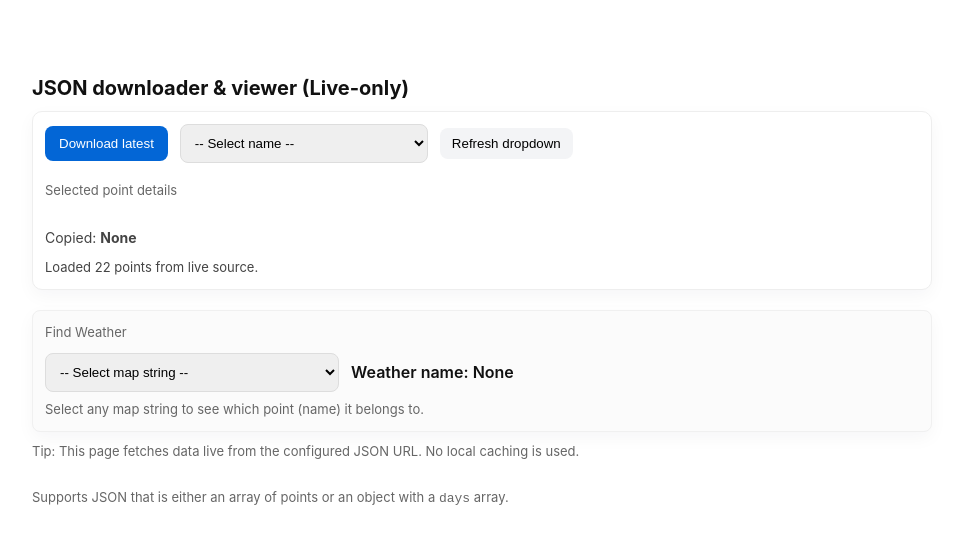
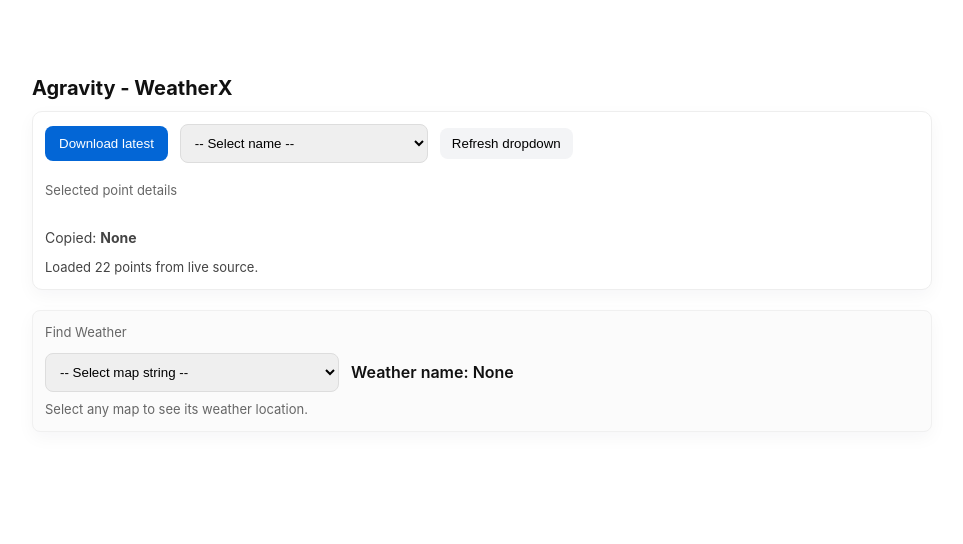
Before and after one commit to agravity-systems/weather, a plain HTML site: page indexv2.html in a window 1280 px wide. Shown: the whole page, without its empty margins (158-1121 px from the left). Drawn offline with Linux system fonts and the light colour scheme.

Commit message:
Updated indexv2.html with UI changes

```diff
--- a/indexv2.html
+++ b/indexv2.html
@@ -3,7 +3,7 @@
 <head>
   <meta charset="utf-8" />
   <meta name="viewport" content="width=device-width,initial-scale=1" />
-  <title>Download & Browse JSON (Live-only)</title>
+  <title>Agravity - WeatherX</title>
   <style>
     :root{font-family:Inter, system-ui, -apple-system, 'Segoe UI', Roboto, 'Helvetica Neue', Arial;}
     body{max-width:900px;margin:40px auto;padding:20px;line-height:1.5;color:#111}
@@ -31,7 +31,7 @@
   </style>
 </head>
 <body>
-  <h1>JSON downloader & viewer (Live-only)</h1>
+  <h1>Agravity - WeatherX</h1>
 
   <div class="card">
     <div class="controls">
@@ -59,13 +59,11 @@
         </select>
         <div id="mapToName" style="font-weight:600">Weather name: <span id="mapNameDisplay">None</span></div>
       </div>
-      <div style="margin-top:8px;color:#666;font-size:13px">Select any map string to see which point (name) it belongs to.</div>
+      <div style="margin-top:8px;color:#666;font-size:13px">Select any map to see its weather location.</div>
     </div>
   </div>
 
-  <div class="hint">Tip: This page fetches data live from the configured JSON URL. No local caching is used.</div>
 
-  <footer>Supports JSON that is either an array of points or an object with a <code>days</code> array.</footer>
 
   <script>
     // CONFIG: set your public JSON URL here
@@ -219,7 +217,7 @@
     }
 
     // event listeners
-    downloadBtn.addEventListener('click', async ()=>{ try{ downloadBtn.disabled=true; downloadBtn.textContent='Downloading...'; const data = await fetchJson(JSON_URL); const points = extractPoints(data); loadIntoDropdown(points); setDiag('Downloaded latest JSON from live URL.'); }catch(err){ alert('Error: ' + err.message); setDiag('Download failed: ' + err.message, true); console.error(err); }finally{ downloadBtn.disabled=false; downloadBtn.textContent='Download latest'; } });
+    downloadBtn.addEventListener('click', async ()=>{ try{ downloadBtn.disabled=true; downloadBtn.textContent='Downloading...'; const data = await fetchJson(JSON_URL); const points = extractPoints(data); loadIntoDropdown(points); setDiag('Downloaded latest data.'); }catch(err){ alert('Error: ' + err.message); setDiag('Download failed: ' + err.message, true); console.error(err); }finally{ downloadBtn.disabled=false; downloadBtn.textContent='Download latest'; } });
 
     refreshBtn.addEventListener('click', async ()=>{ try{ refreshBtn.disabled=true; refreshBtn.textContent='Refreshing...'; const data = await fetchJson(JSON_URL); loadIntoDropdown(extractPoints(data)); }catch(err){ alert('Error: ' + err.message); setDiag('Refresh failed: ' + err.message, true); console.error(err);}finally{ refreshBtn.disabled=false; refreshBtn.textContent='Refresh dropdown'; } });
 
```
